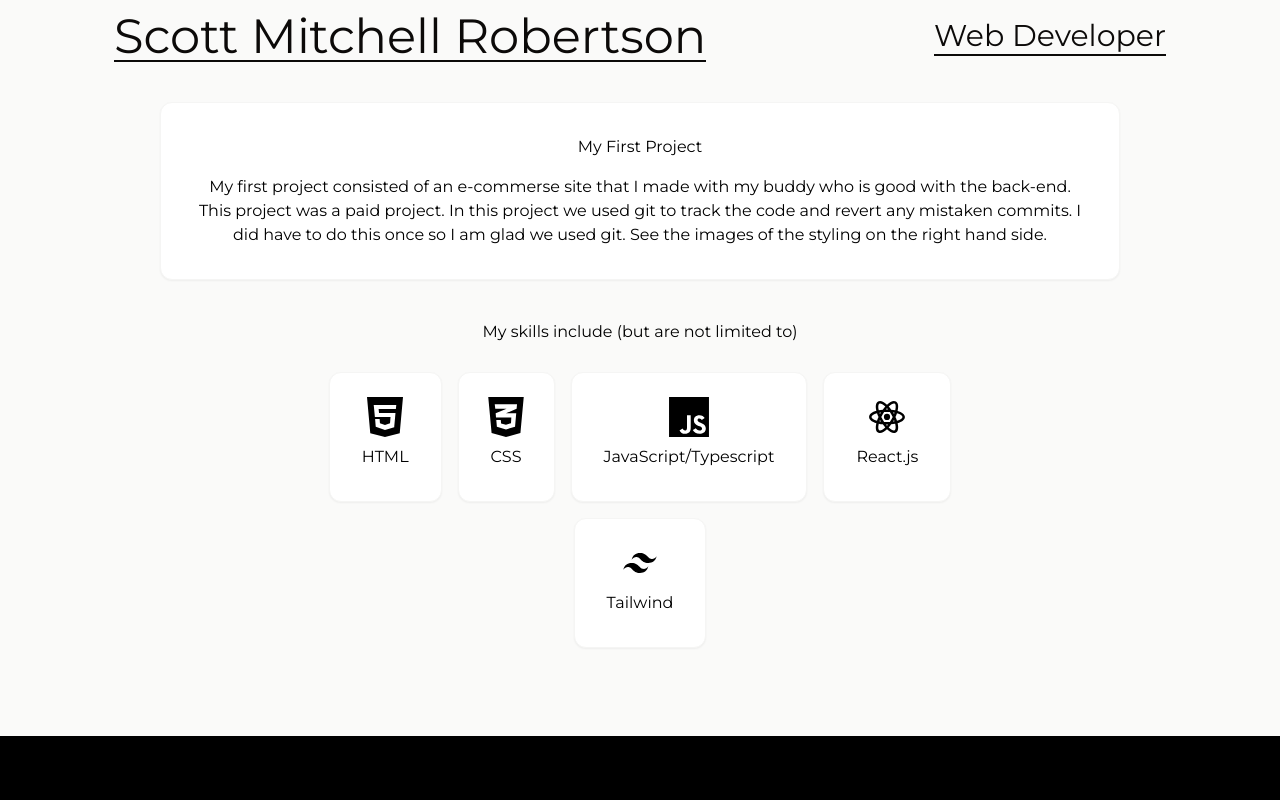
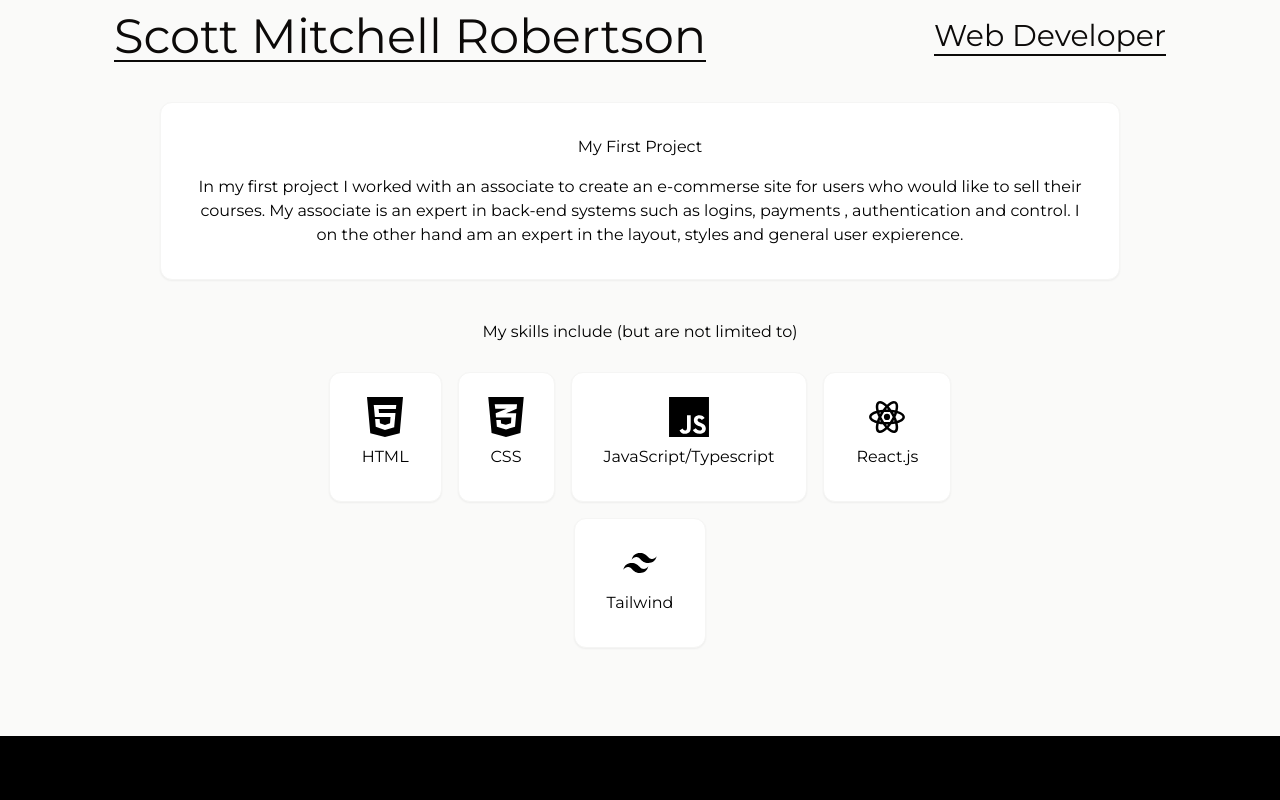
Before and after one commit to Robertvson/Robertvson.github.io, a Next.js app: page / in a window 1280 px wide. Shown: the top 800 px of the page. Built offline with nearby package versions, Linux system fonts and the light colour scheme.

Commit message:
Update table.tsx

```diff
--- a/src/app/components/table.tsx
+++ b/src/app/components/table.tsx
@@ -1,7 +1,7 @@
 import { motion } from 'motion/react'
 
 export const tabulardata = [
-    { header: "My First Project", para: "My first project consisted of an e-commerse site that I made with my buddy who is good with the back-end. This project was a paid project. In this project we used git to track the code and revert any mistaken commits. I did have to do this once so I am glad we used git. See the images of the styling on the right hand side."},
+    { header: "My First Project", para: "In my first project I worked with an associate to create an e-commerse site for users who would like to sell their courses. My associate is an expert in back-end systems such as logins, payments , authentication and control. I on the other hand am an expert in the layout, styles and general user expierence."},
 ];
 
 
```
